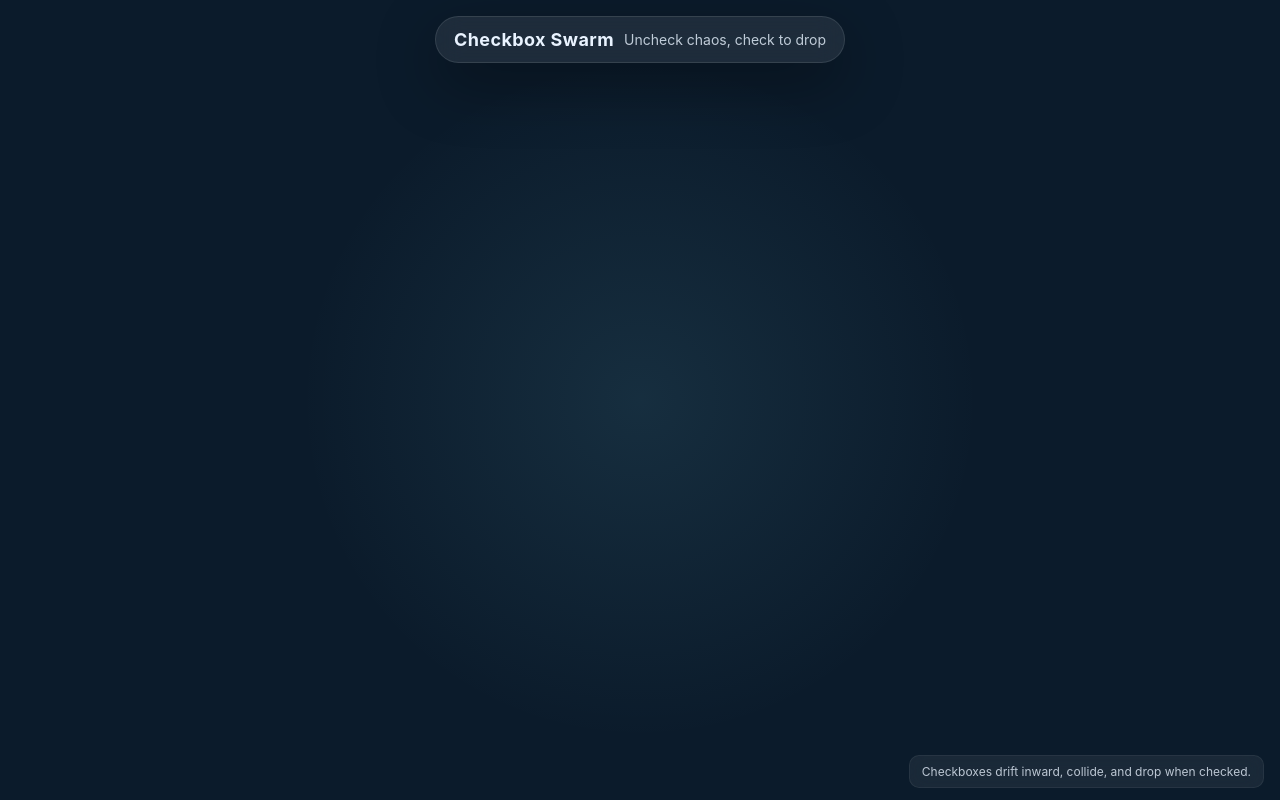
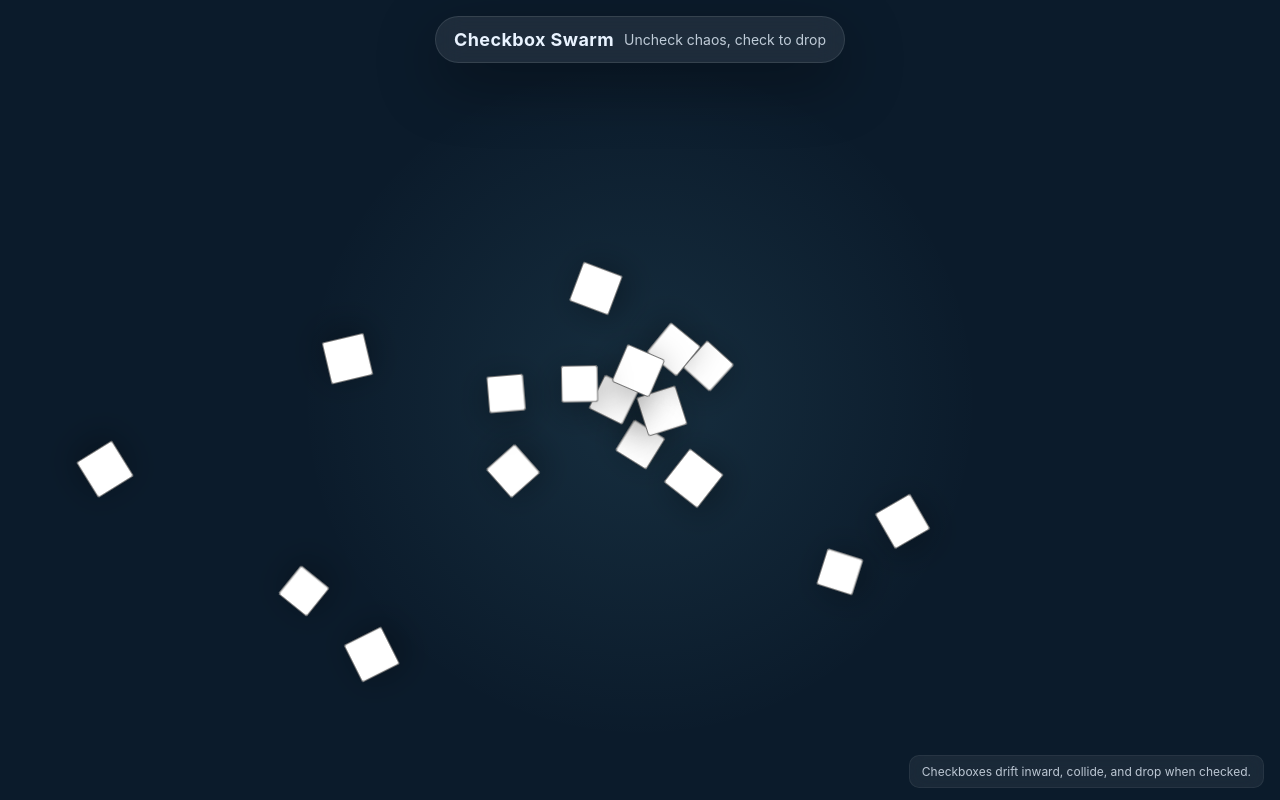
Before and after one commit to bajuba/checkboxes, a plain HTML site: page index.html in a window 1280 px wide. Drawn offline with nearby package versions, Linux system fonts and the light colour scheme.

Commit message:
Spawn checkboxes inside viewport

```diff
--- a/index.html
+++ b/index.html
@@ -170,13 +170,17 @@
 
     function randomSpawnPosition() {
       const side = Math.floor(Math.random() * 4);
-      const padding = 80;
+      const margin = 80;
       const { width: w, height: h } = viewport;
+
+      const clampedX = () => Math.min(Math.max(margin, Math.random() * w), w - margin);
+      const clampedY = () => Math.min(Math.max(margin, Math.random() * h), h - margin);
+
       switch (side) {
-        case 0: return { x: -padding, y: Math.random() * h }; // left
-        case 1: return { x: w + padding, y: Math.random() * h }; // right
-        case 2: return { x: Math.random() * w, y: -padding }; // top
-        default: return { x: Math.random() * w, y: h + padding }; // bottom
+        case 0: return { x: margin, y: clampedY() }; // left edge, inside view
+        case 1: return { x: w - margin, y: clampedY() }; // right edge, inside view
+        case 2: return { x: clampedX(), y: margin }; // top edge, inside view
+        default: return { x: clampedX(), y: h - margin }; // bottom edge, inside view
       }
     }
 
```
